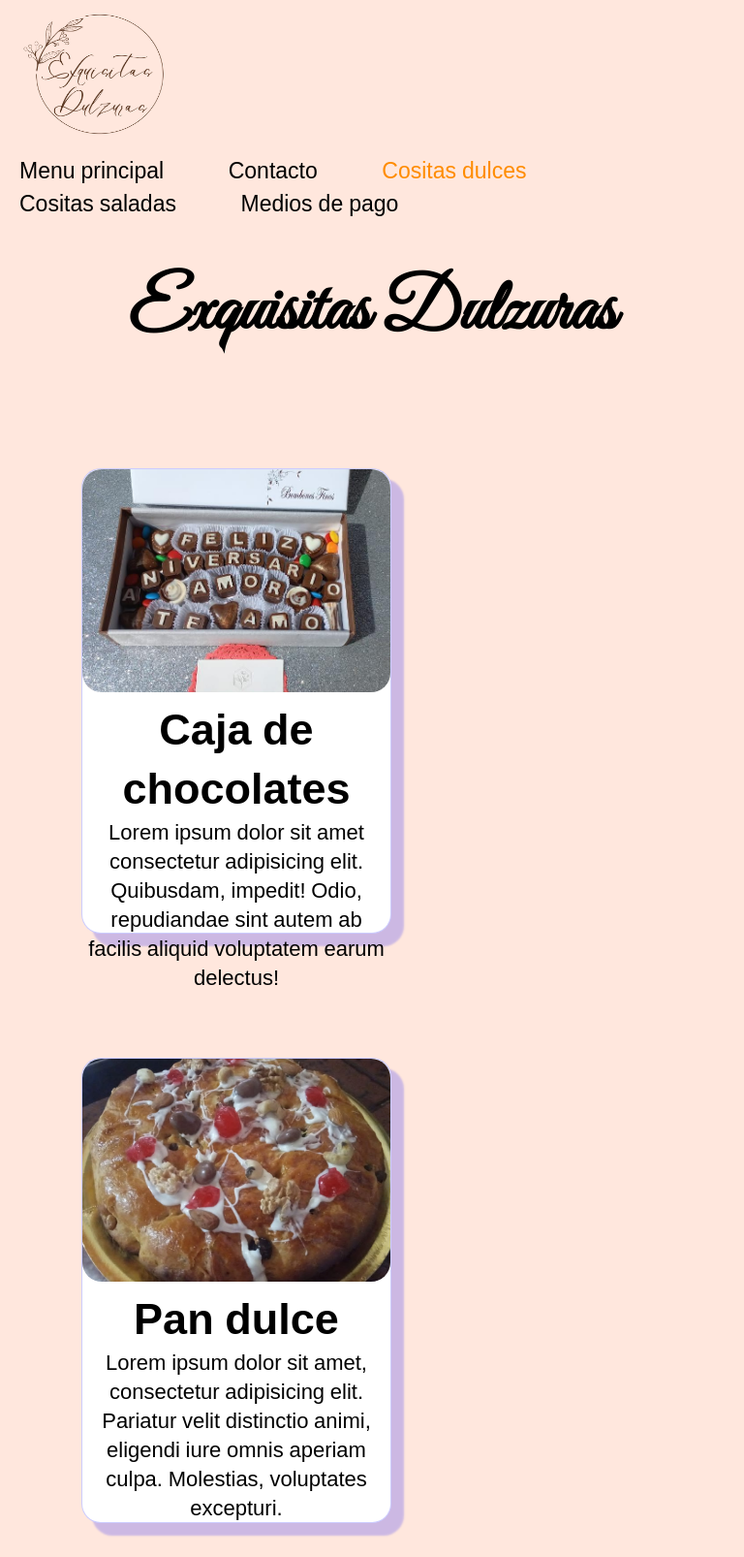
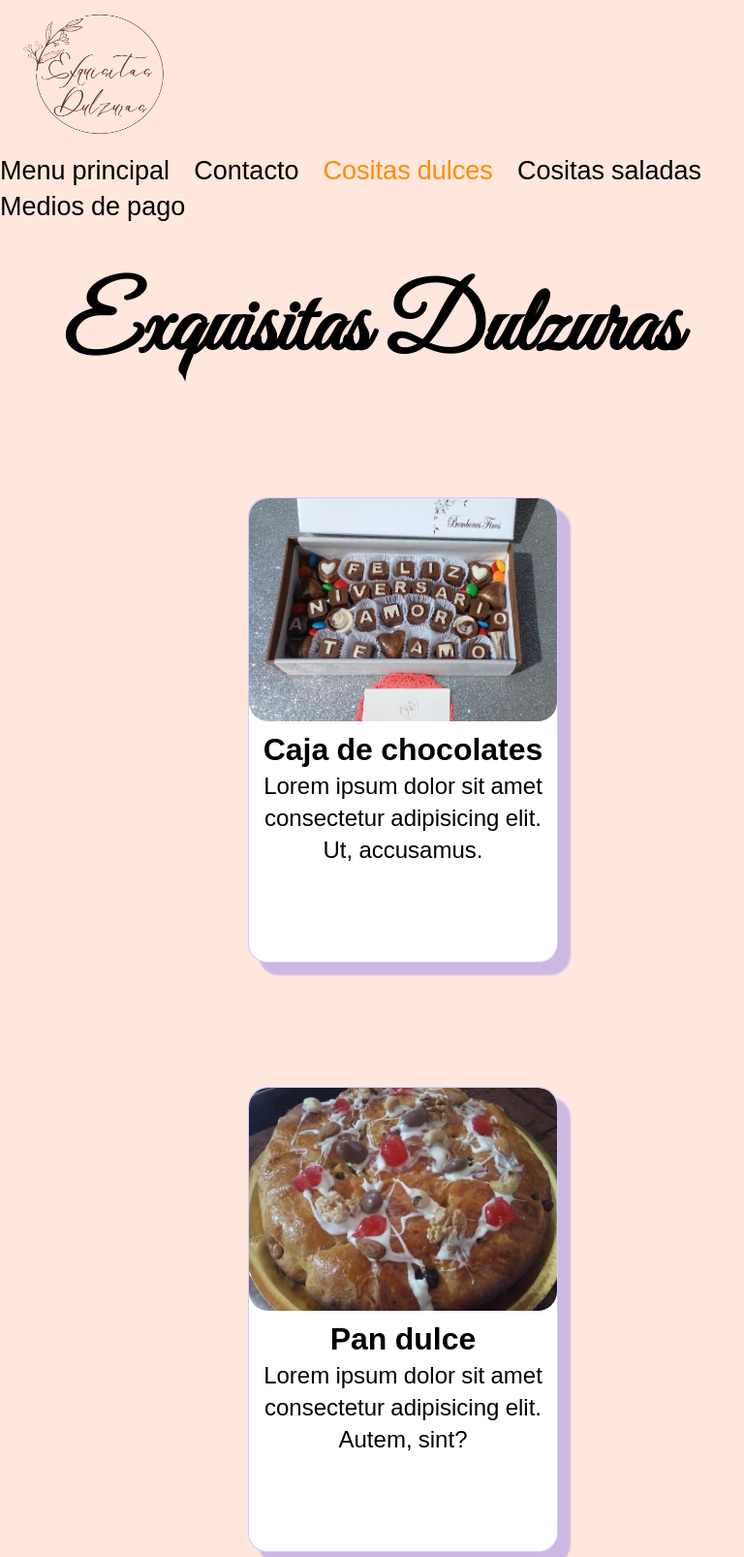
Before and after one commit to AgustinCoronel99/Pre-entrega-Agustin-Coronel, a plain HTML site: page pages/page2.html in a window 768 px wide. Shown: the top 1606 px of the page at 97% size. Drawn offline with Linux system fonts and the light colour scheme.

Commit message:
Primer repositorio

```diff
--- a/pages/page2.html
+++ b/pages/page2.html
@@ -47,9 +47,8 @@
             />
             <h2>Caja de chocolates</h2>
             <p>
-              Lorem ipsum dolor sit amet consectetur adipisicing elit.
-              Quibusdam, impedit! Odio, repudiandae sint autem ab facilis
-              aliquid voluptatem earum delectus!
+              Lorem ipsum dolor sit amet consectetur adipisicing elit. Ut,
+              accusamus.
             </p>
           </div>
         </section>
@@ -63,9 +62,8 @@
             />
             <h2>Pan dulce</h2>
             <p>
-              Lorem ipsum dolor sit amet, consectetur adipisicing elit. Pariatur
-              velit distinctio animi, eligendi iure omnis aperiam culpa.
-              Molestias, voluptates excepturi.
+              Lorem ipsum dolor sit amet consectetur adipisicing elit. Autem,
+              sint?
             </p>
           </div>
         </section>
@@ -79,9 +77,8 @@
             />
             <h2>Pastafrola</h2>
             <p>
-              Lorem ipsum dolor sit amet consectetur adipisicing elit. Natus
-              cupiditate porro delectus, eos amet dolor vel cumque voluptates
-              alias magnam?
+              Lorem ipsum dolor sit amet consectetur adipisicing elit. Deleniti,
+              voluptates.
             </p>
           </div>
         </section>
@@ -95,9 +92,8 @@
             />
             <h2>Ramo de rosas de chocolate</h2>
             <p>
-              Lorem ipsum dolor sit amet consectetur adipisicing elit. Tempore
-              doloremque incidunt eos architecto? Ipsa natus libero, a deserunt
-              saepe illo!
+              Lorem ipsum dolor sit amet consectetur adipisicing elit. Eum,
+              quasi.
             </p>
           </div>
         </section>
@@ -111,9 +107,8 @@
             />
             <h2>Box dulce</h2>
             <p>
-              Lorem ipsum dolor sit amet consectetur adipisicing elit.
-              Necessitatibus, modi consectetur. Atque ad natus, quis sapiente
-              facere eos placeat dicta.
+              Lorem ipsum dolor sit amet consectetur, adipisicing elit. Hic,
+              ipsa.
             </p>
           </div>
         </section>
--- a/styles/styles.css
+++ b/styles/styles.css
@@ -139,7 +139,6 @@ footer {
     margin-top: 5px;
 }
 
-
 /* pagina 1*/
 
 .contacto{
@@ -244,7 +243,7 @@ button:hover::before {
 .articulosDulce{
     display: grid;
     grid-template-rows: auto auto ;
-    grid-template-columns: 2fr 2fr 2fr ;
+    grid-template-columns: auto auto ;
     text-align: center;
 }
 
@@ -331,13 +330,11 @@ button:hover::before {
 .text-body {
     color: rgb(134, 134, 134);
 }
-
 /*Text*/
 .text-title {
     font-size: 1.5em;
     font-weight: bold;
 }
-
 /*Hover*/
 .card:hover {
     border-color: #008bf8;
@@ -358,9 +355,6 @@ button:hover::before {
         width: 180px;
         height: 150px;
     }
-    header {
-        width: 90%;
-        }
     h1{
         font-size: 90px ;
     }
@@ -378,31 +372,33 @@ button:hover::before {
         width: 100%;
         display: block;
     }
+    nav ul li{
+    margin: 0;
+    }
     nav ul li a{
     padding: 0%;
     display: block;
+    font-size: 19px;
     }
     .articulosDulce{
         grid-template-columns: 50% ;
         grid-template-rows: auto auto auto auto;
-        padding-left: 20px;
-    }
-    .imgProductos {
-
+        justify-content: center;
     }
 }
 
 @media only screen and (min-width:768px) and (max-width: 1024px){
     nav{
-        font-size: 25px;
         justify-content: center;
     }
     nav ul li a {
         padding: 0%;
+        font-size: 27px;
         display: block;
     }
     h1{
-        font-size: 75px;
+        font-size: 95px;
+        text-align: center;
     }
     article h2 {
         font-size: 50px;
@@ -411,6 +407,9 @@ button:hover::before {
         font-size: 28px;
     }
     section p{
-        font-size: 22px;
+        font-size: 24px;
+    }
+    .cardDulce h2{
+    font-size: 32px;
     }
 }
```
Also changed, not shown: pages/page1.html (+0 -5 lines).
